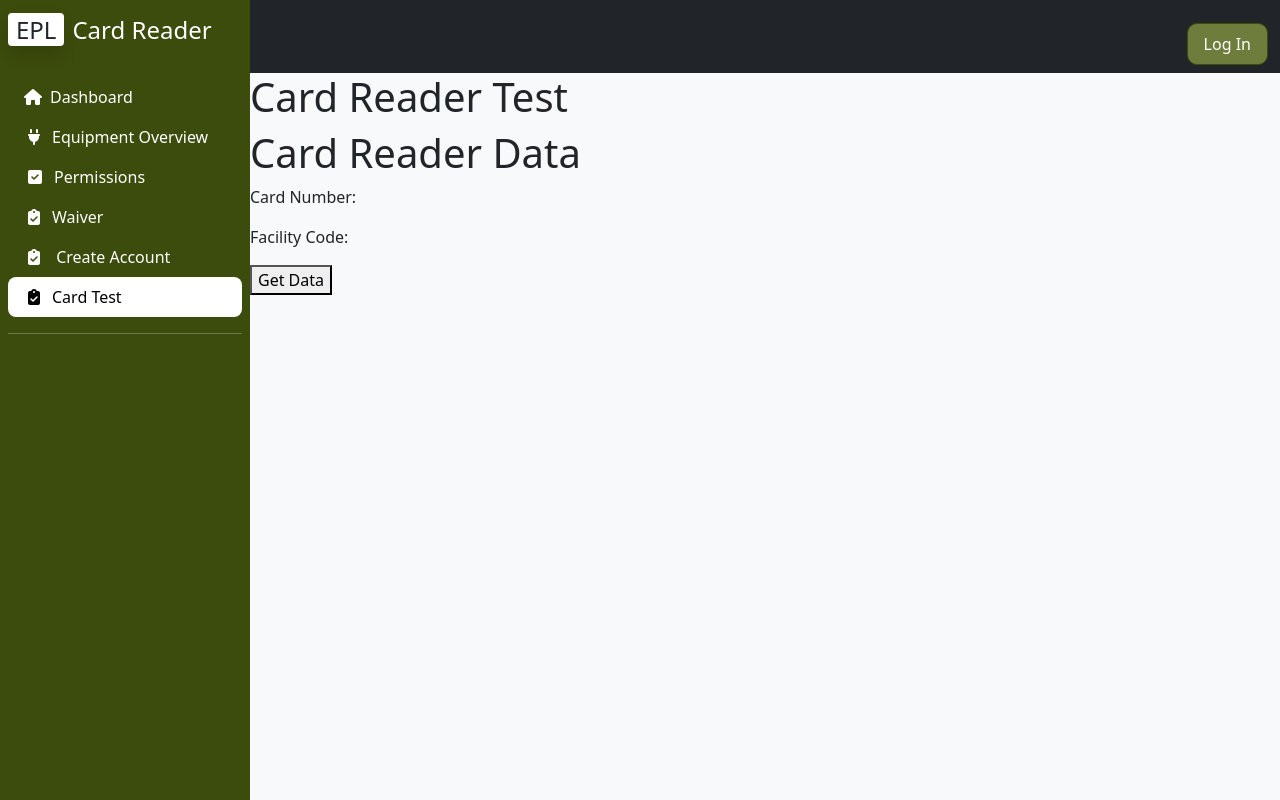
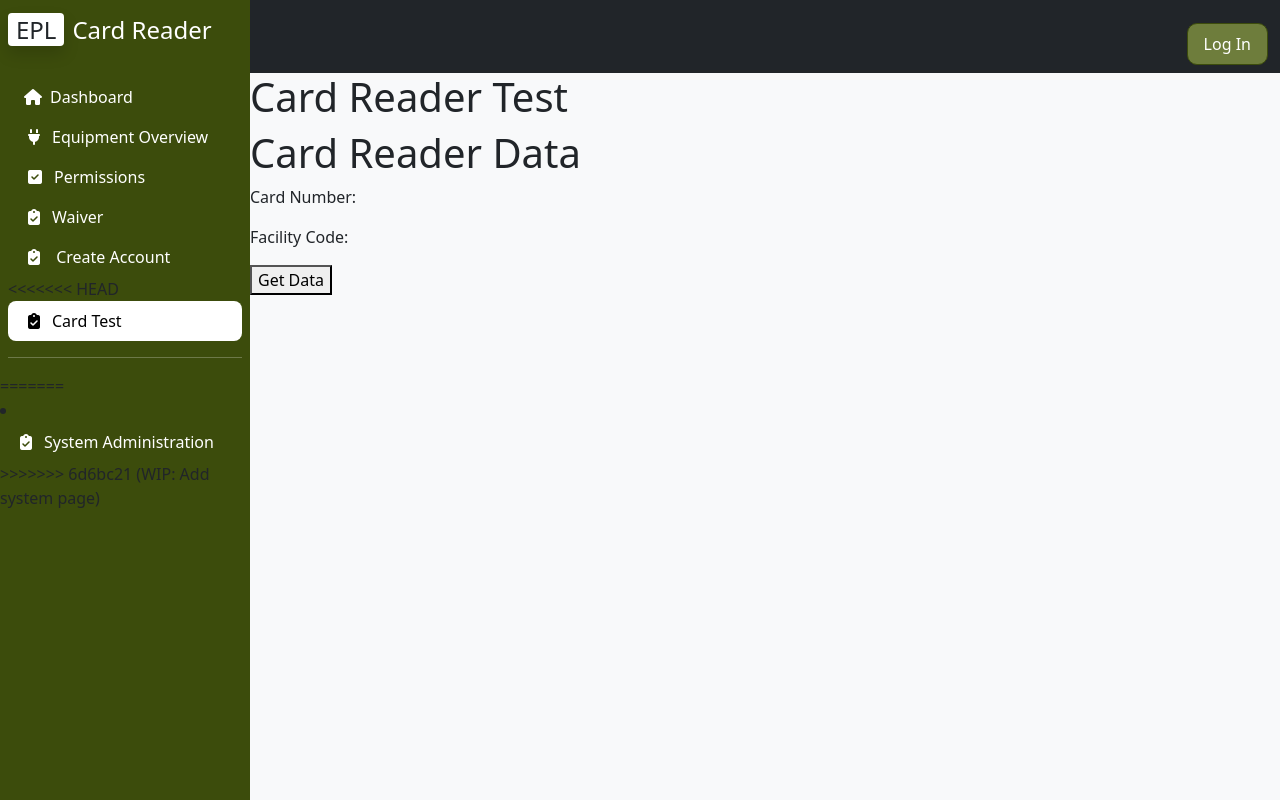
Before and after one commit to ZYostSass/EPL-Card-Reader-Interface, a Flask app: page /card_test/ in a window 1280 px wide. Run offline with Flask 3, Linux system fonts and the light colour scheme; parts of the project's set-up code (start-up, migrations or seed data) failed here and were passed over.

Commit message:
WIP: Add system page

```diff
--- a/web_app/__init__.py
+++ b/web_app/__init__.py
@@ -42,8 +42,12 @@ def set_user_global():
     if user_id is None:
         g.user = None
     else:
-        user = get_user_by_id(user_id)
-        g.user = user
+        try:
+          user = get_user_by_id(user_id)
+          g.user = user
+        except:
+          session.pop("user_id")
+          g.user = None
 
 @app.template_filter('format_category')
 def format_category(value):
--- a/web_app/templates/sidebar.html
+++ b/web_app/templates/sidebar.html
@@ -2,54 +2,35 @@
 <div class="sidebar" id="side_nav">
   <div class="header-box px-2 pt-3 pb-4 d-flex justify-content-between">
     <h1 class="fs-4">
-      <span class="bg-white text-dark rounded shadow px-2 me-2">EPL</span
-      ><span class="text-white">Card Reader</span>
+      <span class="bg-white text-dark rounded shadow px-2 me-2">EPL</span><span class="text-white">Card Reader</span>
     </h1>
-    <button
-      class="btn d-md-none d-block close-btn px-1 py-0 text-white"
-      aria-expanded="false"
-      aria-controls="side_nav"
-    >
+    <button class="btn d-md-none d-block close-btn px-1 py-0 text-white" aria-expanded="false" aria-controls="side_nav">
       <i class="fa-solid fa-bars"></i>
       <span class="sr-only">Toggle navigation menu</span>
     </button>
   </div>
   <ul class="list-unstyled px-2">
     <li class="sidebar-item">
-      <a
-        href="{{ url_for('views.dashboard')}}"
-        class="sidebar-link text-decoration-none px-3 py-2 d-block"
-        ><i class="fa-solid fa-house pe-2"></i>Dashboard</a
-      >
+      <a href="{{ url_for('views.dashboard')}}" class="sidebar-link text-decoration-none px-3 py-2 d-block"><i
+          class="fa-solid fa-house pe-2"></i>Dashboard</a>
     </li>
     <li class="sidebar-item">
-      <a
-        href="{{ url_for('views.equipOverview')}}"
-        class="sidebar-link text-decoration-none px-3 py-2 d-block"
-        ><i class="fa-solid fa-plug mx-1 pe-2"></i>Equipment Overview</a
-      >
+      <a href="{{ url_for('views.equipOverview')}}" class="sidebar-link text-decoration-none px-3 py-2 d-block"><i
+          class="fa-solid fa-plug mx-1 pe-2"></i>Equipment Overview</a>
     </li>
     <li class="sidebar-item">
-      <a
-        href="{{url_for('views.permissions')}}"
-        class="sidebar-link text-decoration-none px-3 py-2 d-block"
-        ><i class="fa-regular fa-square-check mx-1 pe-2"></i>Permissions</a
-      >
+      <a href="{{url_for('views.permissions')}}" class="sidebar-link text-decoration-none px-3 py-2 d-block"><i
+          class="fa-regular fa-square-check mx-1 pe-2"></i>Permissions</a>
     </li>
     <li class="sidebar-item">
-      <a
-        href="{{ url_for('views.waiver')}}"
-        class="sidebar-link text-decoration-none px-3 py-2 d-block"
-        ><i class="fa-solid fa-clipboard-check mx-1 pe-2"></i>Waiver</a
-      >
+      <a href="{{ url_for('views.waiver')}}" class="sidebar-link text-decoration-none px-3 py-2 d-block"><i
+          class="fa-solid fa-clipboard-check mx-1 pe-2"></i>Waiver</a>
     </li>
     <li class="sidebar-item">
-      <a
-        href="{{url_for('views.add_user_form')}}"
-        class="sidebar-link text-decoration-none px-3 py-2 d-block"
-        ><i class="fa-solid fa-clipboard-check mx-1 pe-2"></i> Create Account</a
-      >
+      <a href="{{url_for('views.add_user_form')}}" class="sidebar-link text-decoration-none px-3 py-2 d-block"><i
+          class="fa-solid fa-clipboard-check mx-1 pe-2"></i> Create Account</a>
     </li>
+<<<<<<< HEAD
 
     <li class="sidebar-item">
       <a
@@ -67,5 +48,12 @@
       >
     </li>
   </ul> -->
+=======
+    <li class="sidebar-item">
+      <a href="{{url_for('views.system')}}" class="sidebar-link text-decoration-none px-3 py-2 d-block"><i
+          class="fa-solid fa-clipboard-check mx-1 pe-2"></i>System Administration</a>
+    </li>
+  </ul>
+>>>>>>> 6d6bc21 (WIP: Add system page)
 </div>
 {% endif %}
--- a/web_app/views.py
+++ b/web_app/views.py
@@ -2,12 +2,13 @@ import base64
 from functools import wraps
 from flask import Flask, abort, g, render_template, request, redirect, escape, Blueprint, session, jsonify, make_response, flash, url_for
 from database.class_models import *
-from database.user_options import access_logs, add_new_user, all_categories, get_machine, get_user, get_user_by_psu_id, insert_category_name, remove_category_by_id, remove_user, read_all_machines, edit_machine, add_machine, remove_machine, change_user_access_level, check_user_password, read_all, add_training, uncategorized_machines, uncategorized_machines_without_user, update_category_by_id
+from database.user_options import access_logs, add_new_user, all_categories, get_machine, get_user, get_user_by_psu_id, insert_category_name, purge_database, remove_category_by_id, remove_user, read_all_machines, edit_machine, add_machine, remove_machine, change_user_access_level, check_user_password, read_all, add_training, uncategorized_machines, uncategorized_machines_without_user, update_category_by_id
 from sqlalchemy.orm.exc import NoResultFound
 from flask_wtf import FlaskForm
 from wtforms import StringField, SubmitField, validators, RadioField
 import datetime
-#from . import card_reader
+from . import card_reader
+import os
 # from wtforms.validators import DataRequired
 
 bp = Blueprint('views', __name__)
@@ -16,7 +17,6 @@ bp = Blueprint('views', __name__)
 
 @bp.route("/")
 def index():
-    print(g.user)
     if g.user is None:
         next = url_for("views.dashboard")
         if request.args.get('next') is not None:
@@ -414,3 +414,14 @@ def training_session_details(machine_id):
     else:
         machine = get_machine(machine_id)
         return render_template('training_session_details.html', machine=machine)
+
+@bp.route('/system/')
+@manager_required
+def system():
+    return render_template('system.html')
+
+@bp.route('/reset-database/')
+@admin_required
+def reset_database():
+    purge_database()
+    return render_template('system.html')
```
Also changed, not shown: web_app/templates/system.html (added, +9 -0 lines).
